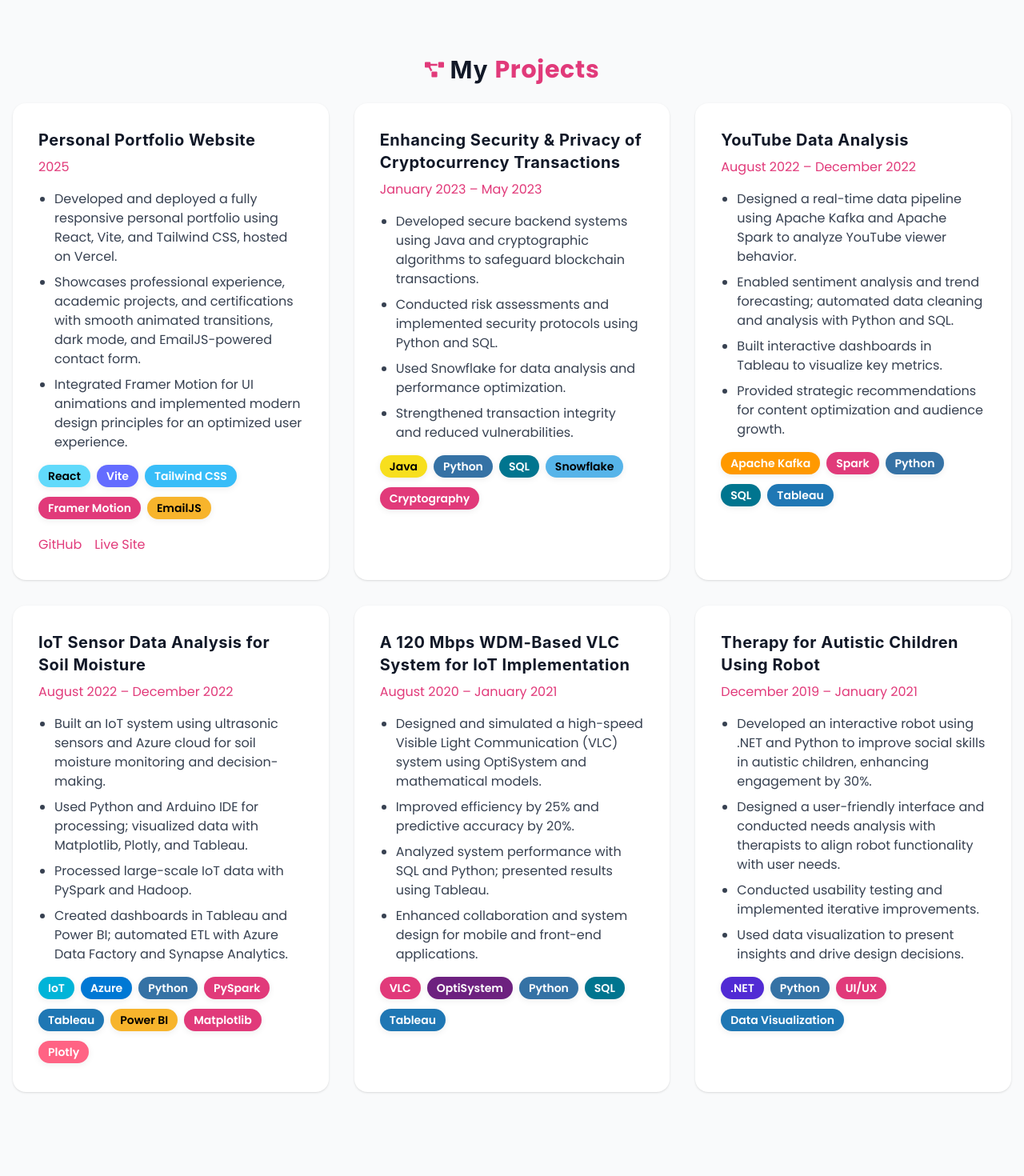
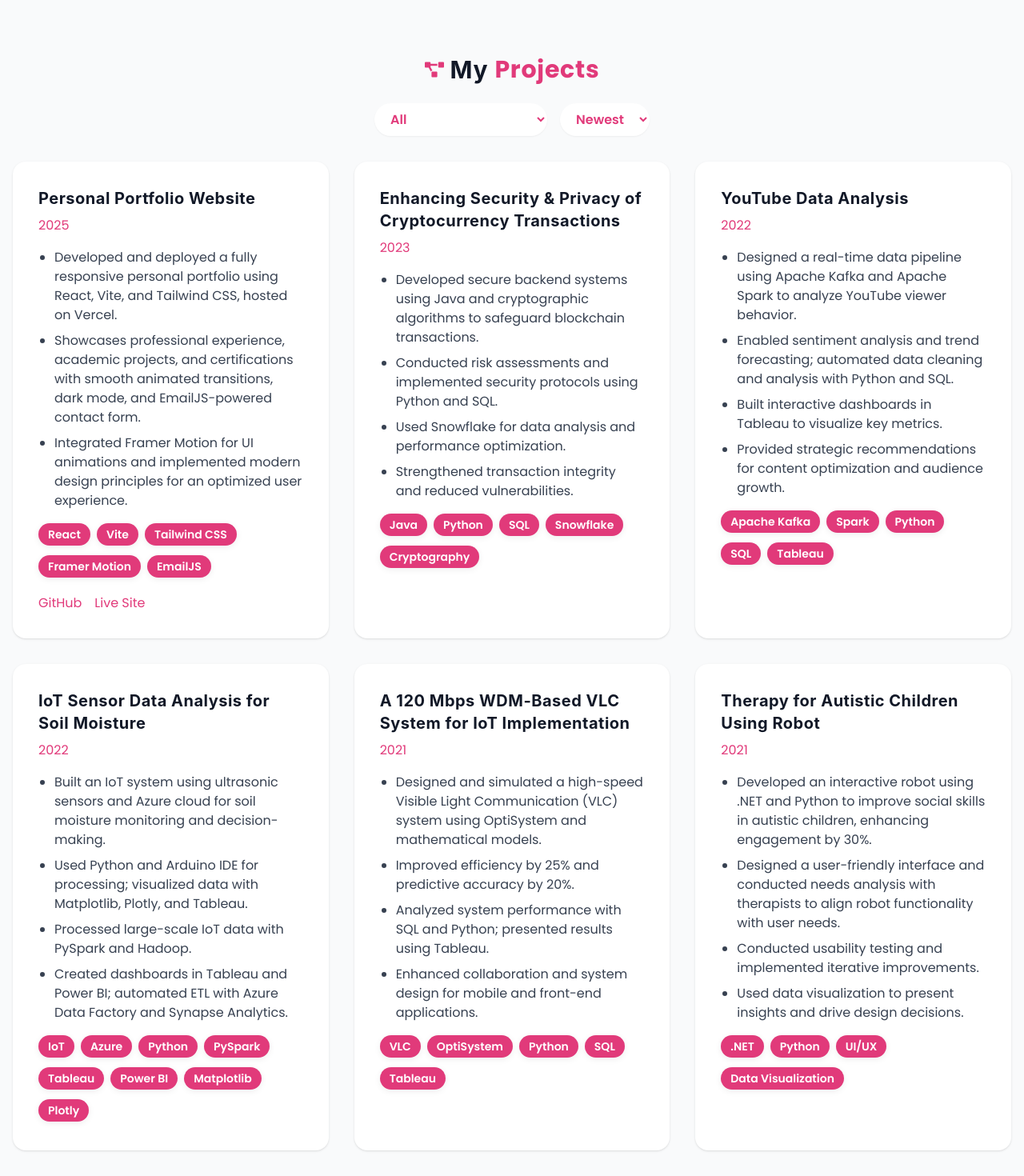
Before and after one commit to saicharankarasala/sai-charan-website, a React (Vite) app: page / in a window 1280 px wide. Shown: the part 3740-5210 px from the top of the page at 80% size. Built offline with nearby package versions, Linux system fonts and the light colour scheme.

Commit message:
feat(projects): add filtering and sorting by tech, year, and type to Projects section

```diff
--- a/src/App.jsx
+++ b/src/App.jsx
@@ -40,6 +40,8 @@ const App = () => {
   const [showBackToTop, setShowBackToTop] = useState(false);
   const [showMascot, setShowMascot] = useState(false);
   const konamiCode = useRef([]);
+  const [projectFilter, setProjectFilter] = useState('All');
+  const [projectSort, setProjectSort] = useState('Newest');
 
   const handleCardClick = (section, index) => {
     setExpandedCards(prev => ({
@@ -109,6 +111,99 @@ const App = () => {
   const handleBackToTop = () => {
     window.scrollTo({ top: 0, behavior: 'smooth' });
   };
+
+  // Project data (move to a separate file if needed)
+  const projects = [
+    {
+      title: 'Personal Portfolio Website',
+      year: 2025,
+      tech: ['React', 'Vite', 'Tailwind CSS', 'Framer Motion', 'EmailJS'],
+      type: 'Web',
+      description: [
+        'Developed and deployed a fully responsive personal portfolio using React, Vite, and Tailwind CSS, hosted on Vercel.',
+        'Showcases professional experience, academic projects, and certifications with smooth animated transitions, dark mode, and EmailJS-powered contact form.',
+        'Integrated Framer Motion for UI animations and implemented modern design principles for an optimized user experience.'
+      ],
+      links: [
+        { label: 'GitHub', url: 'https://github.com/KVSC1511/Portfolio' },
+        { label: 'Live Site', url: 'https://www.venkatasaicharan.com' }
+      ]
+    },
+    {
+      title: 'Enhancing Security & Privacy of Cryptocurrency Transactions',
+      year: 2023,
+      tech: ['Java', 'Python', 'SQL', 'Snowflake', 'Cryptography'],
+      type: 'Backend',
+      description: [
+        'Developed secure backend systems using Java and cryptographic algorithms to safeguard blockchain transactions.',
+        'Conducted risk assessments and implemented security protocols using Python and SQL.',
+        'Used Snowflake for data analysis and performance optimization.',
+        'Strengthened transaction integrity and reduced vulnerabilities.'
+      ]
+    },
+    {
+      title: 'YouTube Data Analysis',
+      year: 2022,
+      tech: ['Apache Kafka', 'Spark', 'Python', 'SQL', 'Tableau'],
+      type: 'Data',
+      description: [
+        'Designed a real-time data pipeline using Apache Kafka and Apache Spark to analyze YouTube viewer behavior.',
+        'Enabled sentiment analysis and trend forecasting; automated data cleaning and analysis with Python and SQL.',
+        'Built interactive dashboards in Tableau to visualize key metrics.',
+        'Provided strategic recommendations for content optimization and audience growth.'
+      ]
+    },
+    {
+      title: 'IoT Sensor Data Analysis for Soil Moisture',
+      year: 2022,
+      tech: ['IoT', 'Azure', 'Python', 'PySpark', 'Tableau', 'Power BI', 'Matplotlib', 'Plotly'],
+      type: 'IoT',
+      description: [
+        'Built an IoT system using ultrasonic sensors and Azure cloud for soil moisture monitoring and decision-making.',
+        'Used Python and Arduino IDE for processing; visualized data with Matplotlib, Plotly, and Tableau.',
+        'Processed large-scale IoT data with PySpark and Hadoop.',
+        'Created dashboards in Tableau and Power BI; automated ETL with Azure Data Factory and Synapse Analytics.'
+      ]
+    },
+    {
+      title: 'A 120 Mbps WDM-Based VLC System for IoT Implementation',
+      year: 2021,
+      tech: ['VLC', 'OptiSystem', 'Python', 'SQL', 'Tableau'],
+      type: 'Research',
+      description: [
+        'Designed and simulated a high-speed Visible Light Communication (VLC) system using OptiSystem and mathematical models.',
+        'Improved efficiency by 25% and predictive accuracy by 20%.',
+        'Analyzed system performance with SQL and Python; presented results using Tableau.',
+        'Enhanced collaboration and system design for mobile and front-end applications.'
+      ]
+    },
+    {
+      title: 'Therapy for Autistic Children Using Robot',
+      year: 2021,
+      tech: ['.NET', 'Python', 'UI/UX', 'Data Visualization'],
+      type: 'AI/Robotics',
+      description: [
+        'Developed an interactive robot using .NET and Python to improve social skills in autistic children, enhancing engagement by 30%.',
+        'Designed a user-friendly interface and conducted needs analysis with therapists to align robot functionality with user needs.',
+        'Conducted usability testing and implemented iterative improvements.',
+        'Used data visualization to present insights and drive design decisions.'
+      ]
+    }
+  ];
+
+  // Unique techs/types/years for filter dropdowns
+  const allTechs = Array.from(new Set(projects.flatMap(p => p.tech))).sort();
+  const allTypes = Array.from(new Set(projects.map(p => p.type)));
+  const allYears = Array.from(new Set(projects.map(p => p.year))).sort((a, b) => b - a);
+
+  // Filter and sort logic
+  let filteredProjects = projects.filter(p =>
+    (projectFilter === 'All' || p.tech.includes(projectFilter) || p.type === projectFilter || p.year === projectFilter)
+  );
+  if (projectSort === 'Newest') filteredProjects.sort((a, b) => b.year - a.year);
+  if (projectSort === 'Oldest') filteredProjects.sort((a, b) => a.year - b.year);
+  if (projectSort === 'A-Z') filteredProjects.sort((a, b) => a.title.localeCompare(b.title));
+  if (projectSort === 'Z-A') filteredProjects.sort((a, b) => b.title.localeCompare(a.title));
 
   return (
     <HelmetProvider>
@@ -448,120 +543,49 @@ const App = () => {
                     <FaProjectDiagram className="text-[#e13a7a] text-2xl section-icon" />
                     My <span className="text-[#e13a7a]">Projects</span>
                   </h2>
+                  {/* Filter & Sort Controls */}
+                  <div className="flex flex-wrap gap-4 mb-8 justify-center items-center">
+                    <select className="px-4 py-2 rounded-full border border-[#e13a7a] text-[#e13a7a] font-semibold bg-white shadow-sm" value={projectFilter} onChange={e => setProjectFilter(e.target.value)}>
+                      <option value="All">All</option>
+                      <optgroup label="Tech Stack">
+                        {allTechs.map(tech => <option key={tech} value={tech}>{tech}</option>)}
+                      </optgroup>
+                      <optgroup label="Type">
+                        {allTypes.map(type => <option key={type} value={type}>{type}</option>)}
+                      </optgroup>
+                      <optgroup label="Year">
+                        {allYears.map(year => <option key={year} value={year}>{year}</option>)}
+                      </optgroup>
+                    </select>
+                    <select className="px-4 py-2 rounded-full border border-[#e13a7a] text-[#e13a7a] font-semibold bg-white shadow-sm" value={projectSort} onChange={e => setProjectSort(e.target.value)}>
+                      <option value="Newest">Newest</option>
+                      <option value="Oldest">Oldest</option>
+                      <option value="A-Z">A-Z</option>
+                      <option value="Z-A">Z-A</option>
+                    </select>
+                  </div>
                   <div className="grid grid-cols-1 md:grid-cols-2 lg:grid-cols-3 gap-8">
-                    {/* Portfolio Project */}
-                    <div className="bg-white rounded-2xl shadow p-8 text-gray-900 hover:scale-105 hover:shadow-2xl transition-transform duration-300">
-                      <h3 className="text-xl font-bold mb-2">Personal Portfolio Website</h3>
-                      <p className="text-[#e13a7a] mb-4">2025</p>
+                    {filteredProjects.map((project, idx) => (
+                      <div key={project.title} className="bg-white rounded-2xl shadow p-8 text-gray-900 hover:scale-105 hover:shadow-2xl transition-transform duration-300">
+                        <h3 className="text-xl font-bold mb-2">{project.title}</h3>
+                        <p className="text-[#e13a7a] mb-4">{project.year}</p>
                         <ul className="list-disc pl-5 text-gray-700 space-y-2">
-                        <li>Developed and deployed a fully responsive personal portfolio using React, Vite, and Tailwind CSS, hosted on Vercel.</li>
-                        <li>Showcases professional experience, academic projects, and certifications with smooth animated transitions, dark mode, and EmailJS-powered contact form.</li>
-                        <li>Integrated Framer Motion for UI animations and implemented modern design principles for an optimized user experience.</li>
+                          {project.description.map((desc, i) => <li key={i}>{desc}</li>)}
                         </ul>
                         <div className="flex flex-wrap gap-2 mt-4">
-                        <span className="tech-tag bg-[#61dafb] text-black">React</span>
-                        <span className="tech-tag bg-[#646cff] text-white">Vite</span>
-                        <span className="tech-tag bg-[#38bdf8] text-white">Tailwind CSS</span>
-                        <span className="tech-tag bg-[#e13a7a] text-white">Framer Motion</span>
-                        <span className="tech-tag bg-[#f7b42c] text-black">EmailJS</span>
+                          {project.tech.map(tech => (
+                            <span key={tech} className="tech-tag bg-[#e13a7a] text-white">{tech}</span>
+                          ))}
                         </div>
+                        {project.links && (
                           <div className="flex gap-4 mt-4">
-                        <a href="https://github.com/KVSC1511/Portfolio" target="_blank" rel="noopener noreferrer" className="text-[#e13a7a] hover:underline">GitHub</a>
-                        <a href="https://www.venkatasaicharan.com" target="_blank" rel="noopener noreferrer" className="text-[#e13a7a] hover:underline">Live Site</a>
+                            {project.links.map(link => (
+                              <a key={link.url} href={link.url} target="_blank" rel="noopener noreferrer" className="text-[#e13a7a] hover:underline">{link.label}</a>
+                            ))}
                           </div>
+                        )}
                       </div>
-                    {/* 2023 Project */}
-                    <div className="bg-white rounded-2xl shadow p-8 text-gray-900 hover:scale-105 hover:shadow-2xl transition-transform duration-300">
-                      <h3 className="text-xl font-bold mb-2">Enhancing Security & Privacy of Cryptocurrency Transactions</h3>
-                      <p className="text-[#e13a7a] mb-4">January 2023 – May 2023</p>
-                      <ul className="list-disc pl-5 text-gray-700 space-y-2">
-                        <li>Developed secure backend systems using Java and cryptographic algorithms to safeguard blockchain transactions.</li>
-                        <li>Conducted risk assessments and implemented security protocols using Python and SQL.</li>
-                        <li>Used Snowflake for data analysis and performance optimization.</li>
-                        <li>Strengthened transaction integrity and reduced vulnerabilities.</li>
-                      </ul>
-                      <div className="flex flex-wrap gap-2 mt-4">
-                        <span className="tech-tag bg-[#f7df1e] text-black">Java</span>
-                        <span className="tech-tag bg-[#3572A5] text-white">Python</span>
-                        <span className="tech-tag bg-[#00758f] text-white">SQL</span>
-                        <span className="tech-tag bg-[#56b4e9] text-black">Snowflake</span>
-                        <span className="tech-tag bg-[#e13a7a] text-white">Cryptography</span>
-                      </div>
-                    </div>
-                    {/* 2022 Project */}
-                    <div className="bg-white rounded-2xl shadow p-8 text-gray-900 hover:scale-105 hover:shadow-2xl transition-transform duration-300">
-                      <h3 className="text-xl font-bold mb-2">YouTube Data Analysis</h3>
-                      <p className="text-[#e13a7a] mb-4">August 2022 – December 2022</p>
-                      <ul className="list-disc pl-5 text-gray-700 space-y-2">
-                        <li>Designed a real-time data pipeline using Apache Kafka and Apache Spark to analyze YouTube viewer behavior.</li>
-                        <li>Enabled sentiment analysis and trend forecasting; automated data cleaning and analysis with Python and SQL.</li>
-                        <li>Built interactive dashboards in Tableau to visualize key metrics.</li>
-                        <li>Provided strategic recommendations for content optimization and audience growth.</li>
-                      </ul>
-                      <div className="flex flex-wrap gap-2 mt-4">
-                        <span className="tech-tag bg-[#ff9900] text-white">Apache Kafka</span>
-                        <span className="tech-tag bg-[#e13a7a] text-white">Spark</span>
-                        <span className="tech-tag bg-[#3572A5] text-white">Python</span>
-                        <span className="tech-tag bg-[#00758f] text-white">SQL</span>
-                        <span className="tech-tag bg-[#1f77b4] text-white">Tableau</span>
-                      </div>
-                    </div>
-                    {/* 2022 Project */}
-                    <div className="bg-white rounded-2xl shadow p-8 text-gray-900 hover:scale-105 hover:shadow-2xl transition-transform duration-300">
-                      <h3 className="text-xl font-bold mb-2">IoT Sensor Data Analysis for Soil Moisture</h3>
-                      <p className="text-[#e13a7a] mb-4">August 2022 – December 2022</p>
-                      <ul className="list-disc pl-5 text-gray-700 space-y-2">
-                        <li>Built an IoT system using ultrasonic sensors and Azure cloud for soil moisture monitoring and decision-making.</li>
-                        <li>Used Python and Arduino IDE for processing; visualized data with Matplotlib, Plotly, and Tableau.</li>
-                        <li>Processed large-scale IoT data with PySpark and Hadoop.</li>
-                        <li>Created dashboards in Tableau and Power BI; automated ETL with Azure Data Factory and Synapse Analytics.</li>
-                      </ul>
-                      <div className="flex flex-wrap gap-2 mt-4">
-                        <span className="tech-tag bg-[#00b4d8] text-white">IoT</span>
-                        <span className="tech-tag bg-[#0078d4] text-white">Azure</span>
-                        <span className="tech-tag bg-[#3572A5] text-white">Python</span>
-                        <span className="tech-tag bg-[#e13a7a] text-white">PySpark</span>
-                        <span className="tech-tag bg-[#1f77b4] text-white">Tableau</span>
-                        <span className="tech-tag bg-[#f7b42c] text-black">Power BI</span>
-                        <span className="tech-tag bg-[#e13a7a] text-white">Matplotlib</span>
-                        <span className="tech-tag bg-[#ff6384] text-white">Plotly</span>
-                      </div>
-                    </div>
-                    {/* 2021 Project */}
-                    <div className="bg-white rounded-2xl shadow p-8 text-gray-900 hover:scale-105 hover:shadow-2xl transition-transform duration-300">
-                      <h3 className="text-xl font-bold mb-2">A 120 Mbps WDM-Based VLC System for IoT Implementation</h3>
-                      <p className="text-[#e13a7a] mb-4">August 2020 – January 2021</p>
-                      <ul className="list-disc pl-5 text-gray-700 space-y-2">
-                        <li>Designed and simulated a high-speed Visible Light Communication (VLC) system using OptiSystem and mathematical models.</li>
-                        <li>Improved efficiency by 25% and predictive accuracy by 20%.</li>
-                        <li>Analyzed system performance with SQL and Python; presented results using Tableau.</li>
-                        <li>Enhanced collaboration and system design for mobile and front-end applications.</li>
-                      </ul>
-                      <div className="flex flex-wrap gap-2 mt-4">
-                        <span className="tech-tag bg-[#e13a7a] text-white">VLC</span>
-                        <span className="tech-tag bg-[#6d217f] text-white">OptiSystem</span>
-                        <span className="tech-tag bg-[#3572A5] text-white">Python</span>
-                        <span className="tech-tag bg-[#00758f] text-white">SQL</span>
-                        <span className="tech-tag bg-[#1f77b4] text-white">Tableau</span>
-                      </div>
-                    </div>
-                    {/* 2019-2021 Project */}
-                    <div className="bg-white rounded-2xl shadow p-8 text-gray-900 hover:scale-105 hover:shadow-2xl transition-transform duration-300">
-                      <h3 className="text-xl font-bold mb-2">Therapy for Autistic Children Using Robot</h3>
-                      <p className="text-[#e13a7a] mb-4">December 2019 – January 2021</p>
-                      <ul className="list-disc pl-5 text-gray-700 space-y-2">
-                        <li>Developed an interactive robot using .NET and Python to improve social skills in autistic children, enhancing engagement by 30%.</li>
-                        <li>Designed a user-friendly interface and conducted needs analysis with therapists to align robot functionality with user needs.</li>
-                        <li>Conducted usability testing and implemented iterative improvements.</li>
-                        <li>Used data visualization to present insights and drive design decisions.</li>
-                      </ul>
-                      <div className="flex flex-wrap gap-2 mt-4">
-                        <span className="tech-tag bg-[#512bd4] text-white">.NET</span>
-                        <span className="tech-tag bg-[#3572A5] text-white">Python</span>
-                        <span className="tech-tag bg-[#e13a7a] text-white">UI/UX</span>
-                        <span className="tech-tag bg-[#1f77b4] text-white">Data Visualization</span>
-                      </div>
-                    </div>
+                    ))}
                   </div>
                 </div>
               </section>
```
Lines whose indentation alone changed are shown as unchanged.
